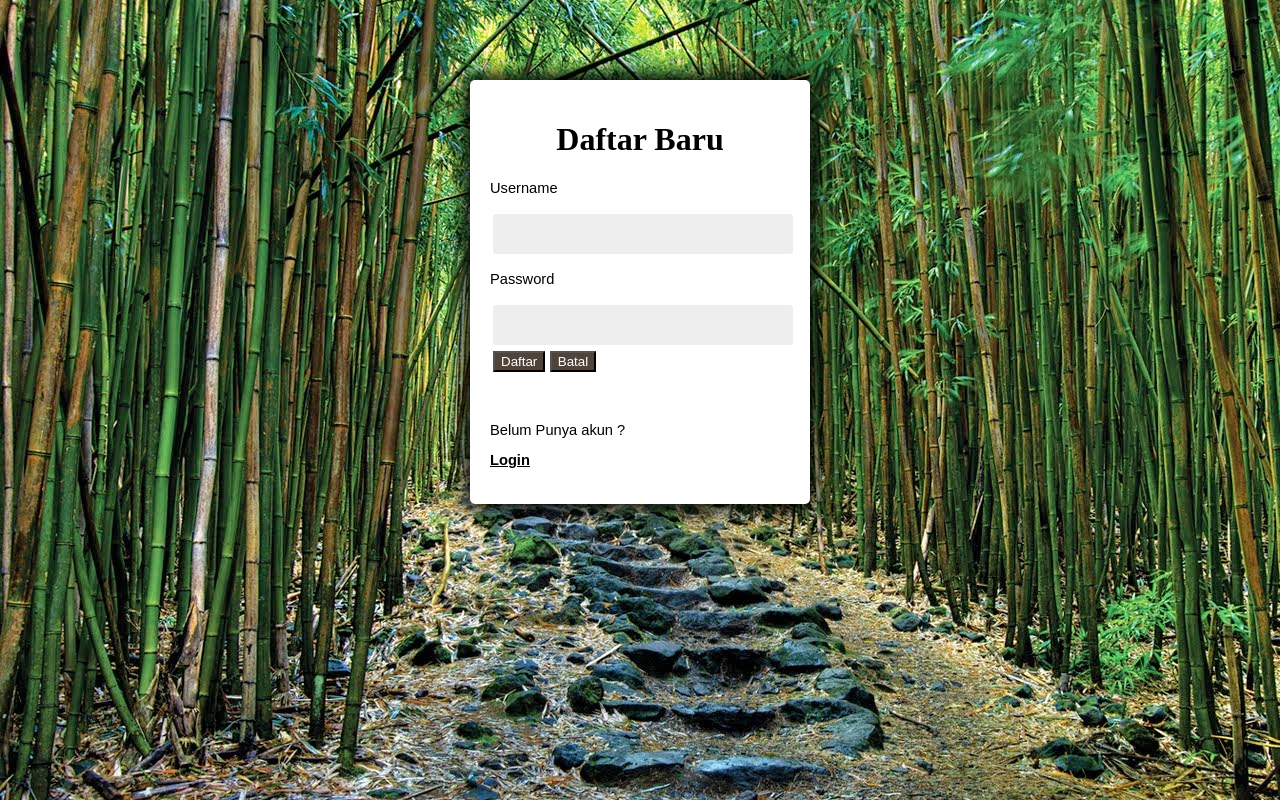
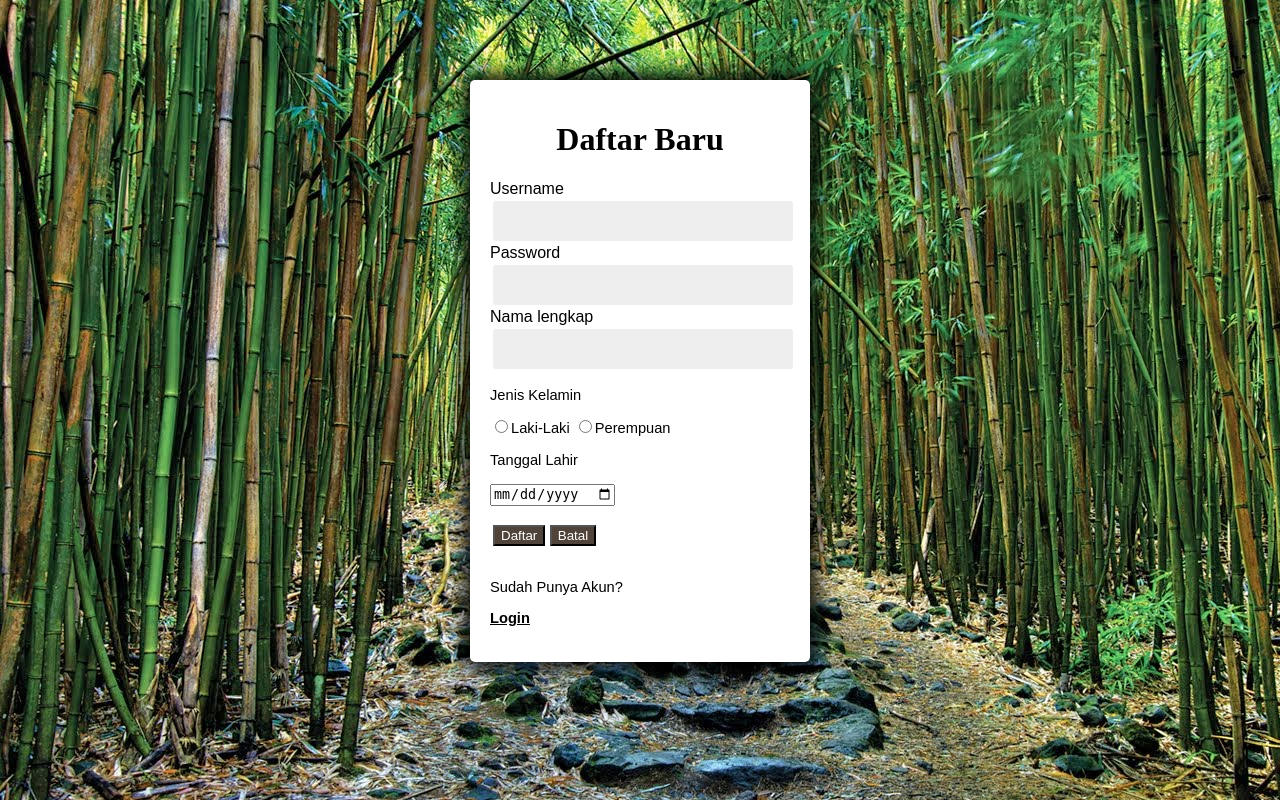
Before and after one commit to alenovan/magang-team1, a PHP site: page /daftar.php in a window 1280 px wide. Run offline with PHP 8.4, Linux system fonts and the light colour scheme.

Commit message:
User Register Login

```diff
--- a/daftar.php
+++ b/daftar.php
@@ -10,20 +10,22 @@
     <h1>Daftar Baru</h1>
 
     <form action="prosesdaftar.php" method="post">
-      <label><p class="color_font">Username<p></label>
-      <input type="text" name="username" class="form_login">
+      Username     <input type="text" name="username" class="form_login">
+      Password     <input type="password" name="password" class="form_login">
+      Nama lengkap <input type="text" name="nama" class="form_login">
+      <label><p class="color_font">Jenis Kelamin<p></label>
+      <input type="radio" name="gender" value="Laki-Laki">Laki-Laki
+      <input type="radio" name="gender" value="Perempuan">Perempuan<br/><br/>
+      Tanggal Lahir <br/><br/><input type="date" name="TTL" ><br/><br/>
 
-      <label><p class="color_font">Password<p></label>
-      <input type="password" name="password" class="form_login">
+
       <table>
       <tr><td colspan="2" align="right">
       <input value="Daftar" type="submit" class="tombol_login">
       <input value="Batal" type="reset" class="tombol_login"></td></tr>
       </table>
       <br/>
-      <br/>
-      <tr><td colspan="2" align="center" class="">
-        <p class="color_font">Belum Punya akun ?<p><a href="login.php"><b>Login</b></a>
+        <p class="color_font">Sudah Punya Akun?<p><a href="login.php"><b>Login</b></a>
       </td></tr>
     </form>
 
--- a/login.php
+++ b/login.php
@@ -32,8 +32,6 @@
       	</table>
 
 			<br/>
-			<br/>
-			<tr><td colspan="2" align="center" class="">
 				<p class="color_font">Belum Punya akun ?<p><a href="daftar.php"><b>Daftar</b></a>
 			</td></tr>
 		</form>
--- a/logout.php
+++ b/logout.php
@@ -1,9 +1,10 @@
+<link rel="stylesheet" type="text/css" href="loginregister.css">
 <?php
    session_start();
    session_destroy();
 ?>
 
-<div align="center">
+<div align="center" class="kotak_login">
   <h2>Anda telah berhasil logout..</h2>
   Silahkan klik <a href="login.php">disini</a> untuk login kembali
 </div>
--- a/proseslogin.php
+++ b/proseslogin.php
@@ -8,10 +8,10 @@
    $query = $db->query($sql);
    $hasil = $query->fetch_assoc();
    if($query->num_rows == 0) {
-     echo "<div align='center'><h1>Username Belum Terdaftar!</h1><a href='login.php'>Back</a></div>";
+     echo "<div align='center' class='kotak_login'><h1>Username Belum Terdaftar!</h1><a href='login.php'>Back</a></div>";
    } else {
      if($pass <> $hasil['password']) {
-       echo "<div align='center'><h1>Password salah! </h1><a href='login.php'>Back</a></div>";
+       echo "<div align='center' class='kotak_login'><h1>Password salah! </h1><a href='login.php'>Back</a></div>";
      } else {
        $_SESSION['username'] = $hasil['username'];
        header('location:index.php');
```
Also changed, not shown: index.php (+17 -2 lines), prosesdaftar.php (+11 -5 lines).
